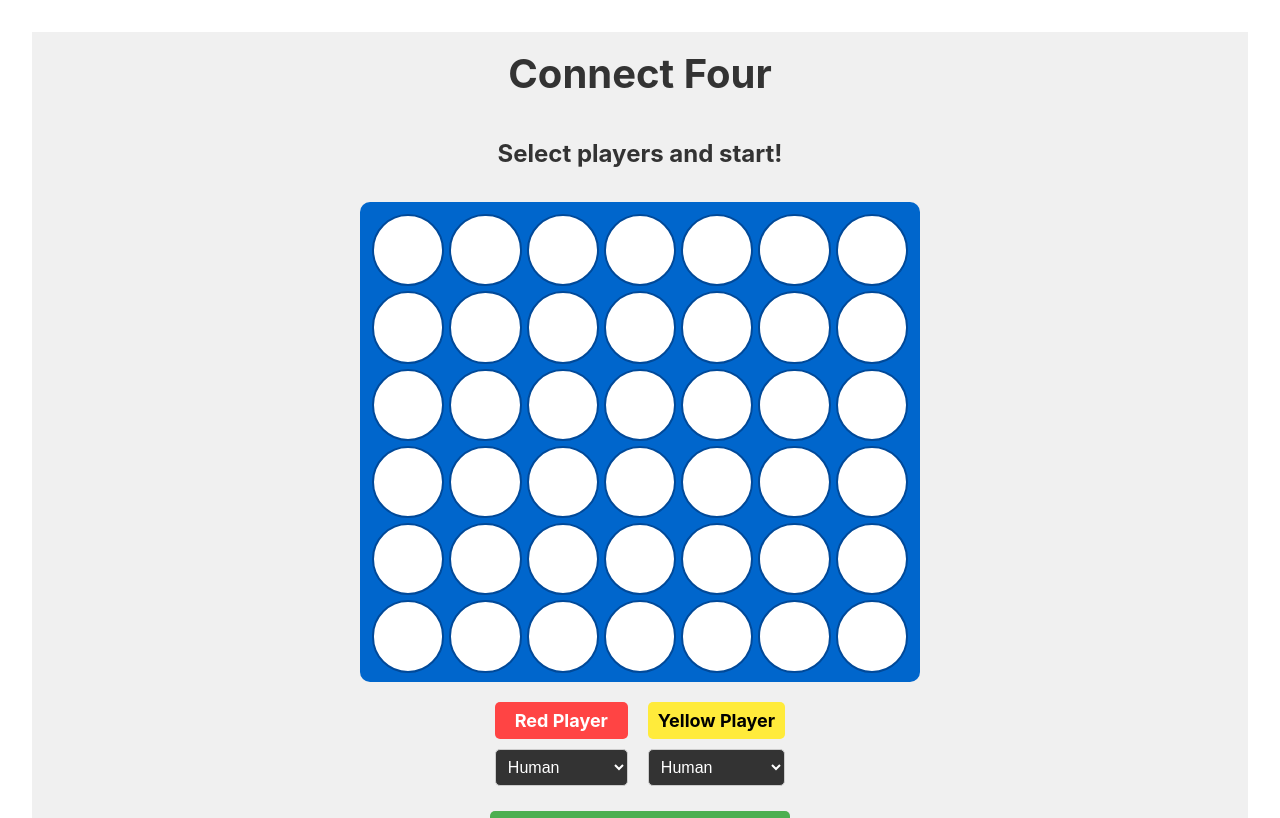
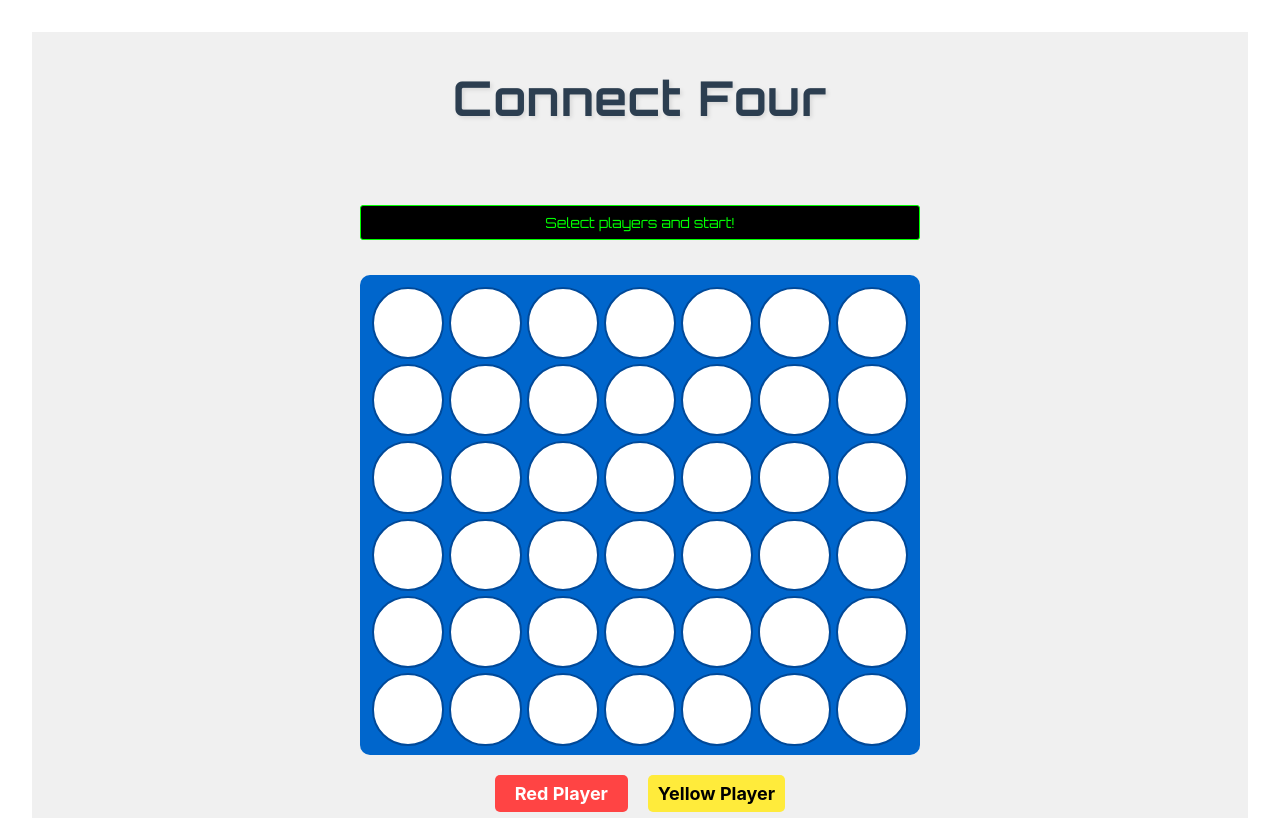
Before and after one commit to eithan/connect-four, a React (Vite) app in the folder web/: page / in a window 1280 px wide. Shown: the top 818 px of the page. Built offline with nearby package versions, Linux system fonts and the light colour scheme; no server answers.

Commit message:
Game play improvements

```diff
--- a/web/index.html
+++ b/web/index.html
@@ -5,6 +5,11 @@
     <link rel="icon" type="image/svg+xml" href="/vite.svg" />
     <meta name="viewport" content="width=device-width, initial-scale=1.0" />
     <title>Connect Four</title>
+
+    <!-- Load Orbitron font for game title -->
+    <link rel="preconnect" href="https://fonts.googleapis.com">
+    <link rel="preconnect" href="https://fonts.gstatic.com" crossorigin>
+    <link href="https://fonts.googleapis.com/css2?family=Orbitron:wght@400;700;900&display=swap" rel="stylesheet">
 
     <!-- Load ONNX Runtime Web from CDN -->
     <script src="https://cdn.jsdelivr.net/npm/onnxruntime-web/dist/ort.min.js"></script>
--- a/web/src/App.css
+++ b/web/src/App.css
@@ -45,7 +45,7 @@
 
 .app {
   text-align: center;
-  padding: clamp(10px, 2vw, 20px);
+  padding: clamp(20px, 4vw, 40px) clamp(10px, 2vw, 20px);
   background-color: #f0f0f0;
   min-height: 100vh;
   overflow-x: hidden;
@@ -54,9 +54,13 @@
 }
 
 h1 {
-  color: #333;
-  margin-bottom: clamp(10px, 2vw, 20px);
-  font-size: clamp(1.5rem, 4vw, 2.5rem);
+  color: #2c3e50;
+  margin-bottom: clamp(30px, 4vw, 50px);
+  font-size: clamp(2rem, 5vw, 3rem);
+  font-weight: 700;
+  text-shadow: 2px 2px 4px rgba(0, 0, 0, 0.1);
+  letter-spacing: 1px;
+  font-family: 'Orbitron', 'Courier New', monospace;
 }
 
 /* Responsive app spacing */
@@ -65,7 +69,7 @@ h1 {
     padding: 1rem;
   }
   .app {
-    padding: 15px;
+    padding: 25px 15px;
   }
 }
 
@@ -74,7 +78,7 @@ h1 {
     padding: 0.5rem;
   }
   .app {
-    padding: 10px;
+    padding: 20px 10px;
   }
 }
 
@@ -83,7 +87,7 @@ h1 {
     padding: 0.25rem;
   }
   .app {
-    padding: 8px;
+    padding: 15px 8px;
   }
 }
 
@@ -130,12 +134,6 @@ h1 {
   background-color: #ffeb3b;
 }
 
-.status {
-  font-size: 24px;
-  font-weight: bold;
-  color: #333;
-  margin-bottom: 10px;
-}
 
 .reset-button {
   padding: 10px 20px;
--- a/web/src/components/Board.css
+++ b/web/src/components/Board.css
@@ -2,7 +2,7 @@
   display: flex;
   flex-direction: column;
   align-items: center;
-  padding: 20px;
+  padding: 30px 20px 20px 20px;
   gap: 20px;
   width: 90%;
   max-width: 600px;
@@ -22,12 +22,23 @@
 
 
 .status {
-  font-size: clamp(16px, 4vw, 24px);
-  font-weight: bold;
-  margin-bottom: 0px;
-  color: #333;
+  font-size: 14px;
+  font-weight: 400;
+  margin-bottom: 15px;
+  color: #00ff00;
   text-align: center;
   width: 100%;
+  padding: 6px 10px;
+  background: #000000;
+  border-radius: 3px;
+  box-shadow: none;
+  border: 1px solid #00ff00;
+  font-family: 'Orbitron', 'Courier New', 'Monaco', monospace;
+  text-shadow: none;
+  white-space: nowrap;
+  overflow: hidden;
+  text-overflow: ellipsis;
+  min-height: 14px;
 }
 
 .controls {
--- a/web/src/components/Board.jsx
+++ b/web/src/components/Board.jsx
@@ -50,10 +50,15 @@ function Board({ playerTypes = { red: 'human', yellow: 'human' }, onPlayersChang
   };
 
   const handleClick = (row, col) => {
-    if (!gameStarted || winner) return;
+    if (winner) return;
 
     const currentPlayerType = currentPlayer === 1 ? playerTypes.red : playerTypes.yellow;
     if (currentPlayerType !== 'human') return;
+
+    // Start the game if it hasn't started yet
+    if (!gameStarted) {
+      setGameStarted(true);
+    }
 
     makeMove(col);
   };
@@ -151,6 +156,9 @@ function Board({ playerTypes = { red: 'human', yellow: 'human' }, onPlayersChang
         console.error('Failed to reset AI:', error);
       }
     }
+
+    // Automatically start the game after reset
+    setGameStarted(true);
   };
 
   const handlePlayerTypeChange = (player, type) => {
```
